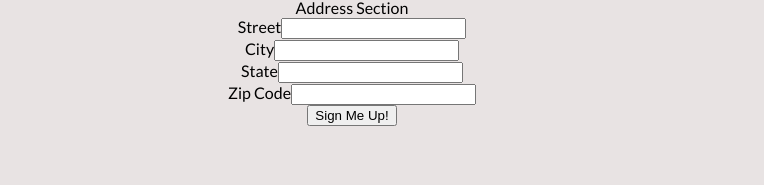
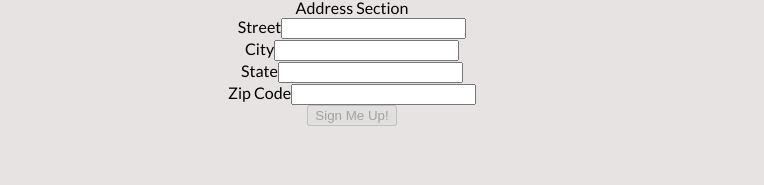
Before and after one commit to feed-the-people/Front-End, a React (Create React App) app: page /signup in a window 1280 px wide. Shown: the part 395-580 px from the top of the page, without its empty margins (0-764 px from the left). Built offline with nearby package versions, Linux system fonts and the light colour scheme; no server answers; a web font is replaced by a local one.

Commit message:
disable sign up button until all fields filled

```diff
--- a/src/components/SignUp/SignUpPage.js
+++ b/src/components/SignUp/SignUpPage.js
@@ -20,6 +20,24 @@ class SignUpPage extends Component {
       redirect: false,
     }
   }
+
+  disableForm() {
+    if (this.state.username &&
+        this.state.image &&
+        this.state.firstName &&
+        this.state.lastName &&
+        this.state.email &&
+        this.state.password &&
+        this.state.street &&
+        this.state.city &&
+        this.state.state &&
+        this.state.zip) {
+      return false
+    } else {
+      return true
+    }
+  }
+
   updateInput = (e) => {
     let type = e.target.className
     let value = e.target.value
@@ -98,7 +116,7 @@ class SignUpPage extends Component {
                 <input className='zip'type='text' onChange={this.updateInput}/>
               </label>
             </div>
-          <button type='submit' onClick={this.submitForm}> Sign Me Up! </button>
+          <button type='submit' disabled={this.disableForm()} onClick={this.submitForm}> Sign Me Up! </button>
         </form>
         <footer className="SignUpPage-footer">
           <Link to='/'><button> Take Me Back </button></Link>
```
